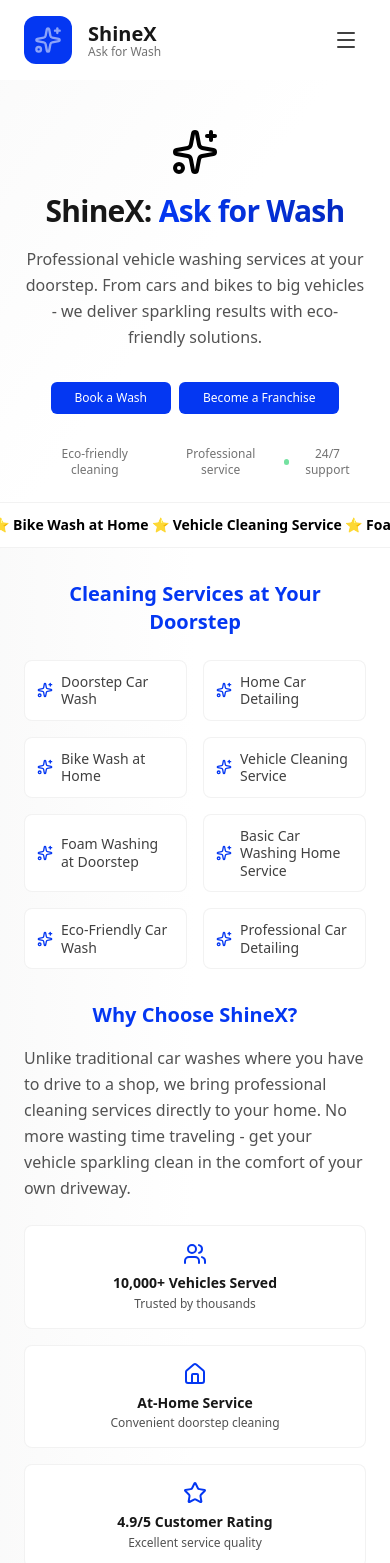
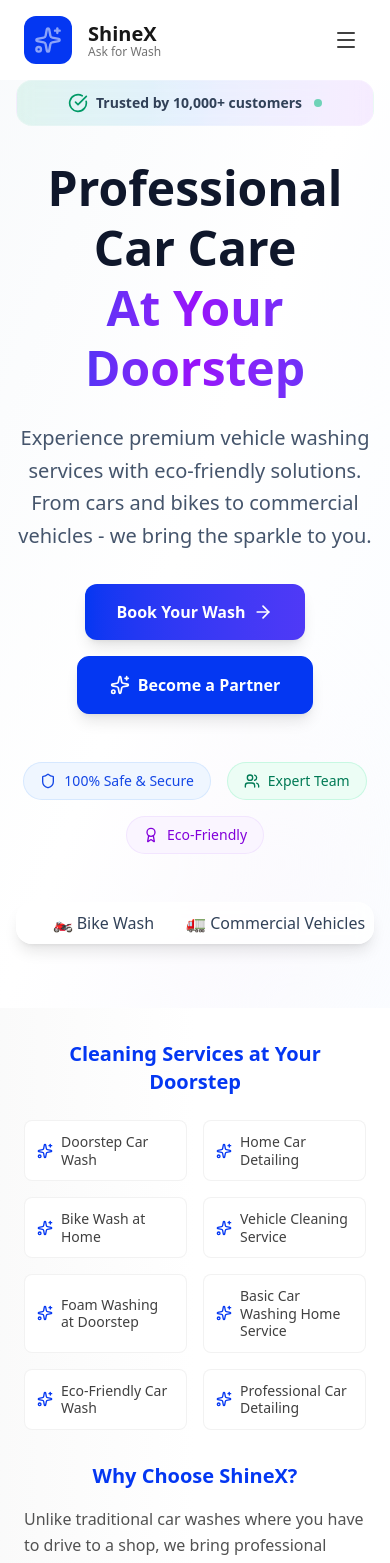
Before and after one commit to Techwolf78/tata-home-wash, a React (Vite) app: page / in a window 390 px wide. Shown: the top 1563 px of the page. Built offline with nearby package versions, Linux system fonts and the light colour scheme.

Commit message:
Implement ShineX MVP: multi-page app with React Router, Firebase Firestore forms, updated branding

```diff
--- a/src/sections/Differentiators.jsx
+++ b/src/sections/Differentiators.jsx
@@ -1,24 +1,24 @@
 import React from 'react';
-import { Users, Leaf, Clock, ShieldCheck } from 'lucide-react';
+import { Users, Home, Clock, ShieldCheck } from 'lucide-react';
 
 const features = [
 	{
-		icon: <Users size={32} className="text-primary-600" />,
+		icon: <Users size={32} className="text-[#0437F2]" />,
 		title: 'Trained Experts',
 		desc: 'Our team is professionally trained for quality and safety.'
 	},
 	{
-		icon: <Leaf size={32} className="text-primary-600" />,
-		title: 'Eco-Conscious',
-		desc: 'We use eco-friendly products and water-saving techniques.'
+		icon: <Home size={32} className="text-[#0437F2]" />,
+		title: 'Doorstep Service',
+		desc: 'Convenient car washing at your doorstep, no hassle.'
 	},
 	{
-		icon: <Clock size={32} className="text-primary-600" />,
-		title: 'Convenience',
-		desc: 'Book online and get your car washed at your doorstep.'
+		icon: <Clock size={32} className="text-[#0437F2]" />,
+		title: 'Quick & Efficient',
+		desc: 'Fast service without compromising on quality.'
 	},
 	{
-		icon: <ShieldCheck size={32} className="text-primary-600" />,
+		icon: <ShieldCheck size={32} className="text-[#0437F2]" />,
 		title: 'Quality Guarantee',
 		desc: 'We stand by our service with a satisfaction guarantee.'
 	}
@@ -26,22 +26,22 @@
 
 export default function Differentiators() {
 	return (
-		<section className="py-16 bg-white">
+		<section className="py-8 md:py-12 bg-gradient-to-r from-neutral-50 via-white to-primary-50/30">
 			<div className="max-w-6xl mx-auto px-4">
-				<h2 className="text-3xl font-bold text-center mb-10 text-primary-600">
-					Why Choose Tata Home Wash?
+				<h2 className="text-3xl md:text-4xl font-bold text-center mb-8 text-[#0437F2]">
+					Why Choose ShineX?
 				</h2>
 				<div className="grid grid-cols-1 md:grid-cols-4 gap-8">
 					{features.map((f, i) => (
 						<div
 							key={i}
-							className="bg-white rounded-lg p-8 text-center shadow-sm border border-[#e5e7eb]"
+							className="bg-white/90 backdrop-blur-sm rounded-xl p-6 text-center shadow-soft border border-neutral-200/50 hover:shadow-lg transition-shadow duration-300"
 						>
 							<div className="mb-4 flex justify-center">{f.icon}</div>
-							<h3 className="text-xl font-semibold mb-2 text-primary-600">
+							<h3 className="text-lg font-semibold mb-2 text-[#0437F2]">
 								{f.title}
 							</h3>
-							<p className="text-gray-600">{f.desc}</p>
+							<p className="text-neutral-600 text-sm">{f.desc}</p>
 						</div>
 					))}
 				</div>
--- a/src/sections/Hero.jsx
+++ b/src/sections/Hero.jsx
@@ -1,99 +1,176 @@
-import React from 'react';
-import { Link } from 'react-router-dom';
-import { Button } from '../components/Button';
-import { ArrowRight, Sparkles } from 'lucide-react';
+import React from "react";
+import { Link } from "react-router-dom";
+import { Button } from "../components/Button";
+import {
+  ArrowRight,
+  Sparkles,
+  Shield,
+  Users,
+  Award,
+  CheckCircle,
+} from "lucide-react";
 
 export default function Hero() {
   return (
     <section
       id="home"
-      className="relative md:min-h-[80vh] flex items-center justify-center bg-gradient-to-br from-neutral-50 via-white to-primary-50 overflow-hidden animate-fade-in pt-16 md:pt-0"
-      aria-label="Hero section"
+      className="relative  flex items-center justify-center bg-gradient-to-br from-slate-50 via-white to-blue-50/30 overflow-hidden"
+      aria-labelledby="hero-heading"
     >
-      <style>
-        {`
-          @keyframes slide-left {
-            0% {
-              transform: translateX(0%);
-            }
-            100% {
-              transform: translateX(-100%);
-            }
-          }
-          .animate-slide-left {
-            animation: slide-left 40s linear infinite;
-          }
-        `}
-      </style>
-      {/* Decorative gradient blobs */}
-      <div
+      {/* Background decoration */}
+      <div className="absolute inset-0 bg-grid-slate-100 [mask-image:linear-gradient(0deg,white,rgba(255,255,255,0.6))] -z-10" />
+      <div className="absolute top-0 right-0 -translate-y-12 translate-x-12 w-96 h-96 bg-gradient-to-br from-blue-100/40 to-indigo-100/40 rounded-full blur-3xl -z-10" />
+      <div className="absolute bottom-0 left-0 translate-y-12 -translate-x-12 w-96 h-96 bg-gradient-to-tr from-purple-100/40 to-pink-100/40 rounded-full blur-3xl -z-10" />
+
+      <div className="relative z-10 w-full max-w-7xl mx-auto px-4 sm:px-6 lg:px-8 pt-20 pb-16">
+        <div className="text-center">
+          {/* Trust banner */}
+          <div className="bg-gradient-to-r from-emerald-500/10 via-blue-500/10 to-purple-500/10 backdrop-blur-sm border border-white/20 rounded-2xl px-6 py-3 mb-8 max-w-md mx-auto">
+            <div className="flex items-center justify-center gap-3">
+              <div className="flex items-center gap-2">
+                <CheckCircle
+                  className="w-5 h-5 text-emerald-600"
                   aria-hidden="true"
-        className="absolute -top-20 -left-20 md:-top-40 md:-left-40 w-[300px] h-[300px] md:w-[600px] md:h-[600px] bg-gradient-to-tr from-primary-200/30 via-primary-100/20 to-transparent rounded-full blur-3xl z-0 animate-bounce-subtle"
                 />
-      <div
-        aria-hidden="true"
-        className="absolute -bottom-20 -right-20 md:-bottom-40 md:-right-40 w-[250px] h-[250px] md:w-[500px] md:h-[500px] bg-gradient-to-tl from-secondary-200/20 via-secondary-100/15 to-transparent rounded-full blur-3xl z-0"
-      />
-
-      <div className="relative z-10 w-full max-w-4xl px-4 md:px-6 pt-16 md:pt-32 flex flex-col items-center text-center">
-        {/* Brand icon */}
-        <div className="mb-4 md:mb-6 animate-slide-up">
-          <Sparkles className="w-12 h-12 md:w-16 md:h-16 text-primary-600 mx-auto" aria-hidden="true" />
+                <span className="text-slate-700 font-semibold text-sm">
+                  Trusted by 10,000+ customers
+                </span>
+              </div>
+              <div className="w-2 h-2 bg-emerald-500 rounded-full animate-pulse"></div>
+            </div>
           </div>
 
-        <h1 className="text-3xl md:text-6xl font-extrabold tracking-tight text-neutral-900 mb-4 md:mb-6 leading-tight animate-slide-up">
-          ShineX: <span className="bg-gradient-to-r from-[#0437F2] to-[#0329c1] bg-clip-text text-transparent">Ask for Wash</span>
+          {/* Main heading */}
+          <h1
+            id="hero-heading"
+            className="text-5xl md:text-7xl lg:text-8xl font-bold text-slate-900 mb-6 leading-tight"
+          >
+            Professional Car Care{" "}
+            <span className="block bg-gradient-to-r from-[#0437F2] via-purple-600 to-indigo-600 bg-clip-text text-transparent">
+              At Your Doorstep
+            </span>
           </h1>
 
-        <p className="text-base md:text-xl text-neutral-600 mb-8 md:mb-10 max-w-2xl mx-auto leading-relaxed animate-slide-up px-2">
-          Professional vehicle washing services at your doorstep. From cars and bikes to big vehicles - we deliver sparkling results with eco-friendly solutions.
+          <p className="text-xl md:text-2xl text-slate-600 mb-8 max-w-3xl mx-auto leading-relaxed">
+            Experience premium vehicle washing services with eco-friendly
+            solutions. From cars and bikes to commercial vehicles - we bring the
+            sparkle to you.
           </p>
 
-        <div className="flex flex-row gap-2 md:gap-4 animate-slide-up px-4">
+          {/* CTA Buttons */}
+          <div className="flex flex-col sm:flex-row gap-4 justify-center items-center mb-12">
             <Link to="/booking">
               <Button
-              className="group text-xs md:text-lg px-4 py-2 md:px-6 md:py-3 rounded-lg shadow-soft bg-[#0437F2] hover:bg-[#0329c1] text-white focus-visible:ring-2 focus-visible:ring-[#0437F2] focus-visible:ring-offset-2 transition-all duration-200 flex items-center justify-center gap-2 md:gap-3 hover:shadow-medium transform hover:-translate-y-0.5 whitespace-nowrap"
-              aria-label="Book a Wash"
+                className="group relative px-8 py-4 bg-gradient-to-r from-[#0437F2] to-indigo-600 hover:from-[#0437F2] hover:to-indigo-700 text-white font-semibold rounded-xl shadow-lg hover:shadow-xl transition-all duration-300 transform hover:scale-105 focus:outline-none focus:ring-4 focus:ring-[#0437F2]/25"
+                aria-label="Book your car wash service now"
               >
-              Book a Wash
-              <ArrowRight className="hidden md:block w-4 h-4 md:w-5 md:h-5 group-hover:translate-x-1 transition-transform" aria-hidden="true" />
+                <span className="flex items-center gap-2">
+                  Book Your Wash
+                  <ArrowRight
+                    className="w-5 h-5 transition-transform group-hover:translate-x-1"
+                    aria-hidden="true"
+                  />
+                </span>
+                {/* Button glow effect */}
+                <div className="absolute inset-0 bg-gradient-to-r from-[#0437F2] to-indigo-600 rounded-xl opacity-0 group-hover:opacity-20 transition-opacity duration-300 -z-10 blur-xl" />
               </Button>
             </Link>
 
             <Link to="/franchise">
               <Button
-              className="group text-xs md:text-lg px-4 py-2 md:px-6 md:py-3 rounded-lg shadow-soft bg-secondary-500 hover:bg-secondary-600 text-white focus-visible:ring-2 focus-visible:ring-secondary-500 focus-visible:ring-offset-2 transition-all duration-200 flex items-center justify-center gap-2 md:gap-3 hover:shadow-medium transform hover:-translate-y-0.5 whitespace-nowrap"
-              aria-label="Become a Franchise"
+                className="group px-8 py-4 bg-[#0437F2] hover:bg-[#032b9e] text-white font-semibold rounded-xl shadow-lg hover:shadow-xl transition-all duration-300 transform hover:scale-105 border border-[#0437F2] focus:outline-none focus:ring-4 focus:ring-[#0437F2]/25"
+                aria-label="Learn about franchise opportunities"
               >
-              Become a Franchise
-              <Sparkles className="hidden md:block w-4 h-4 md:w-5 md:h-5 group-hover:scale-110 transition-transform" aria-hidden="true" />
+                <span className="flex items-center gap-2">
+                  <Sparkles className="w-5 h-5 text-white" aria-hidden="true" />
+                  Become a Partner
+                </span>
               </Button>
             </Link>
           </div>
 
           {/* Trust indicators */}
-        <div className="mt-8 md:mt-12 flex flex-row items-center gap-4 md:gap-6 text-xs md:text-sm text-neutral-500 animate-slide-up px-4">
-          <div className="flex items-center gap-2">
-            <div className="w-1.5 h-1.5 md:w-2 md:h-2 bg-secondary-500 rounded-full"></div>
-            <span>Eco-friendly cleaning</span>
+          <div className="flex flex-wrap justify-center gap-4 mb-12">
+            <div className="inline-flex items-center gap-2 px-4 py-2 bg-blue-50 text-blue-700 text-sm font-medium rounded-full border border-blue-200/50">
+              <Shield className="w-4 h-4" aria-hidden="true" />
+              <span>100% Safe & Secure</span>
             </div>
-          <div className="flex items-center gap-2">
-            <div className="w-1.5 h-1.5 md:w-2 md:h-2 bg-primary-500 rounded-full"></div>
-            <span>Professional service</span>
+            <div className="inline-flex items-center gap-2 px-4 py-2 bg-emerald-50 text-emerald-700 text-sm font-medium rounded-full border border-emerald-200/50">
+              <Users className="w-4 h-4" aria-hidden="true" />
+              <span>Expert Team</span>
             </div>
-          <Link to="/support" className="flex items-center gap-2 hover:text-green-600 transition-colors">
-            <div className="w-1.5 h-1.5 md:w-2 md:h-2 bg-green-500 rounded-full animate-pulse"></div>
-            <span>24/7 support</span>
-          </Link>
+            <div className="inline-flex items-center gap-2 px-4 py-2 bg-purple-50 text-purple-700 text-sm font-medium rounded-full border border-purple-200/50">
+              <Award className="w-4 h-4" aria-hidden="true" />
+              <span>Eco-Friendly</span>
+            </div>
           </div>
 
-        {/* Sliding services */}
-        <div className="mt-6 md:mt-8 overflow-hidden bg-white/90 backdrop-blur-sm py-3 px-4 rounded-xl shadow-soft border border-neutral-200/50">
-          <p className="text-sm md:text-base text-primary-700 animate-slide-left whitespace-nowrap font-semibold">
-            ⭐ Doorstep Car Wash ⭐ Home Car Detailing ⭐ Bike Wash at Home ⭐ Vehicle Cleaning Service ⭐ Foam Washing at Doorstep ⭐ Basic Car Washing Home Service ⭐ Eco-Friendly Car Wash ⭐ Professional Car Detailing ⭐ ⭐ Doorstep Car Wash ⭐ Home Car Detailing ⭐ Bike Wash at Home ⭐ Vehicle Cleaning Service ⭐ Foam Washing at Doorstep ⭐ Basic Car Washing Home Service ⭐ Eco-Friendly Car Wash ⭐ Professional Car Detailing ⭐
-          </p>
+          {/* Service highlights marquee */}
+          <div className="relative overflow-hidden bg-white/80 backdrop-blur-sm rounded-2xl p-2 md:p-6 shadow-lg border border-white/20">
+            <div className="overflow-hidden">
+              <div className="flex animate-marquee whitespace-nowrap">
+                <div className="flex items-center gap-8 px-4">
+                  <span className="text-slate-700 font-medium">
+                    🚗 Car Wash
+                  </span>
+                  <span className="text-slate-700 font-medium">
+                    🏍️ Bike Wash
+                  </span>
+                  <span className="text-slate-700 font-medium">
+                    🚛 Commercial Vehicles
+                  </span>
+                  <span className="text-slate-700 font-medium">
+                    ✨ Interior Detailing
+                  </span>
+                  <span className="text-slate-700 font-medium">
+                    🧽 Exterior Cleaning
+                  </span>
+                  <span className="text-slate-700 font-medium">
+                    💧 Waterless Wash
+                  </span>
+                </div>
+                <div className="flex items-center gap-8 px-4">
+                  <span className="text-slate-700 font-medium">
+                    🚗 Car Wash
+                  </span>
+                  <span className="text-slate-700 font-medium">
+                    🏍️ Bike Wash
+                  </span>
+                  <span className="text-slate-700 font-medium">
+                    🚛 Commercial Vehicles
+                  </span>
+                  <span className="text-slate-700 font-medium">
+                    ✨ Interior Detailing
+                  </span>
+                  <span className="text-slate-700 font-medium">
+                    🧽 Exterior Cleaning
+                  </span>
+                  <span className="text-slate-700 font-medium">
+                    💧 Waterless Wash
+                  </span>
                 </div>
               </div>
+            </div>
+          </div>
+        </div>
+      </div>
+
+      {/* Custom animations */}
+      <style>
+        {`
+          @keyframes marquee {
+            0% {
+              transform: translateX(0%);
+            }
+            100% {
+              transform: translateX(-50%);
+            }
+          }
+          .animate-marquee {
+            animation: marquee 10s linear infinite;
+          }
+        `}
+      </style>
     </section>
   );
 }
--- a/src/sections/Testimonials.jsx
+++ b/src/sections/Testimonials.jsx
@@ -10,7 +10,7 @@
     rating: 5
   },
   {
-    quote: 'Convenient, eco-friendly, and top quality. Highly recommend Tata Home Wash!',
+    quote: 'Convenient, eco-friendly, and top quality. Highly recommend ShineX!',
     name: 'Priya M.',
     area: 'Koregaon Park',
     rating: 5
@@ -34,18 +34,18 @@
 export default function Testimonials() {
   // For MVP, simple horizontal scroll. For embla, replace below with carousel logic.
   return (
-    <section id="testimonials" className="py-16 bg-white">
+    <section id="testimonials" className="py-8 md:py-12 bg-gradient-to-r from-neutral-50 via-white to-primary-50/30">
       <div className="max-w-6xl mx-auto px-4">
-        <h2 className="text-3xl font-bold text-center mb-10">What Our Customers Say</h2>
+        <h2 className="text-3xl md:text-4xl font-bold text-center mb-8 text-[#0437F2]">What Our Customers Say</h2>
         <div className="flex gap-8 overflow-x-auto pb-4 snap-x">
           {testimonials.map((t, i) => (
             <div
               key={i}
-              className="min-w-[320px] max-w-sm bg-slate-50 rounded-lg p-8 shadow-md snap-center flex-shrink-0"
+              className="min-w-[320px] max-w-sm bg-white/90 backdrop-blur-sm rounded-xl p-6 shadow-soft border border-neutral-200/50 hover:shadow-lg transition-shadow duration-300 flex-shrink-0 snap-center"
             >
-              <p className="text-lg italic mb-4">“{t.quote}”</p>
-              <div className="font-semibold mb-1">{t.name}</div>
-              <div className="text-sm text-gray-500 mb-2">{t.area}</div>
+              <p className="text-lg italic mb-4 text-neutral-700">"{t.quote}"</p>
+              <div className="font-semibold mb-1 text-[#0437F2]">{t.name}</div>
+              <div className="text-sm text-neutral-500 mb-2">{t.area}</div>
               <StarRating count={t.rating} />
             </div>
           ))}
```
Also changed, not shown: src/pages/Home.jsx (+7 -1 lines), src/sections/FinalCTA.jsx (+26 -11 lines), src/sections/Footer.jsx (+21 -21 lines), src/sections/HowItWorks.jsx (+8 -8 lines), src/sections/Services.jsx (+15 -15 lines). Lines whose indentation alone changed are shown as unchanged.
